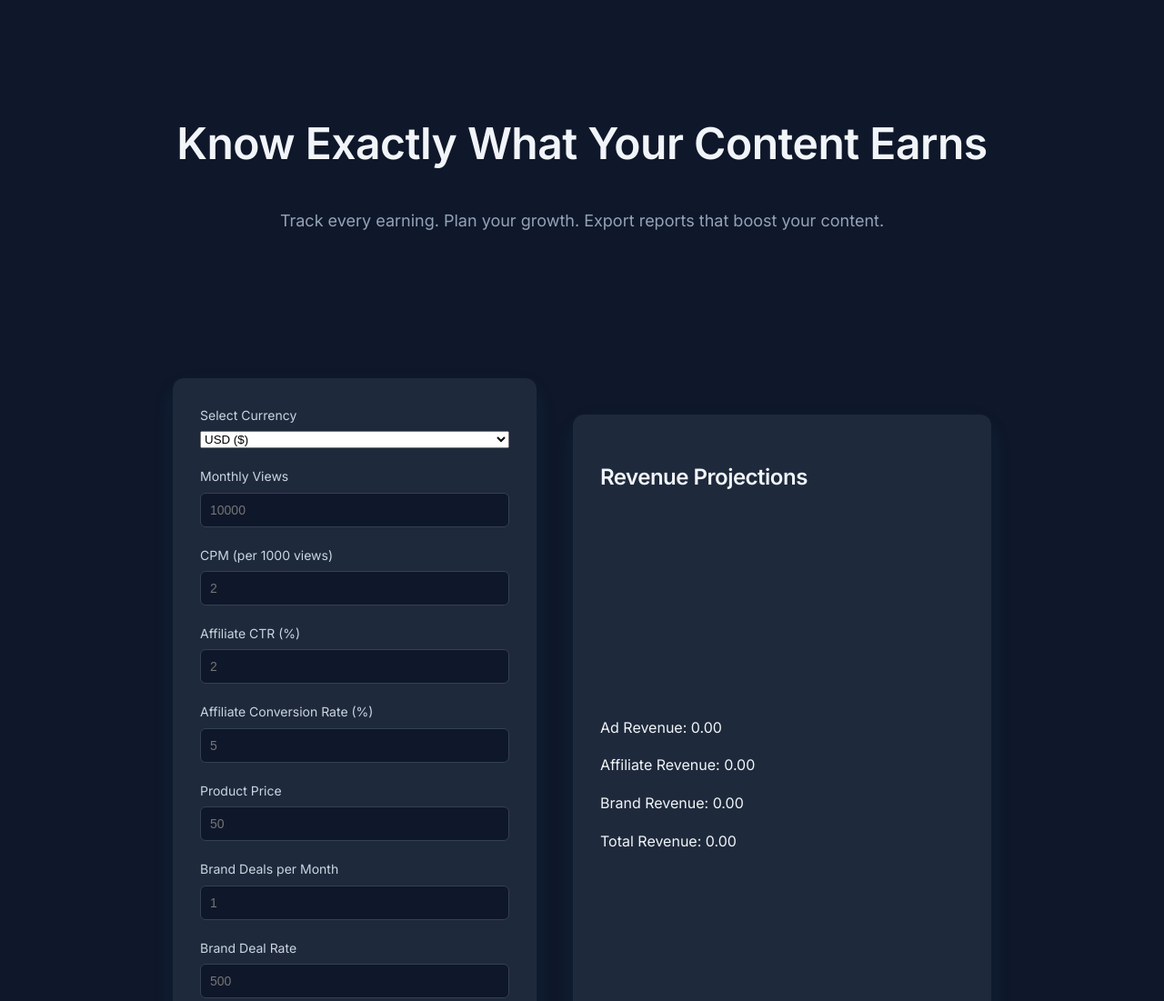
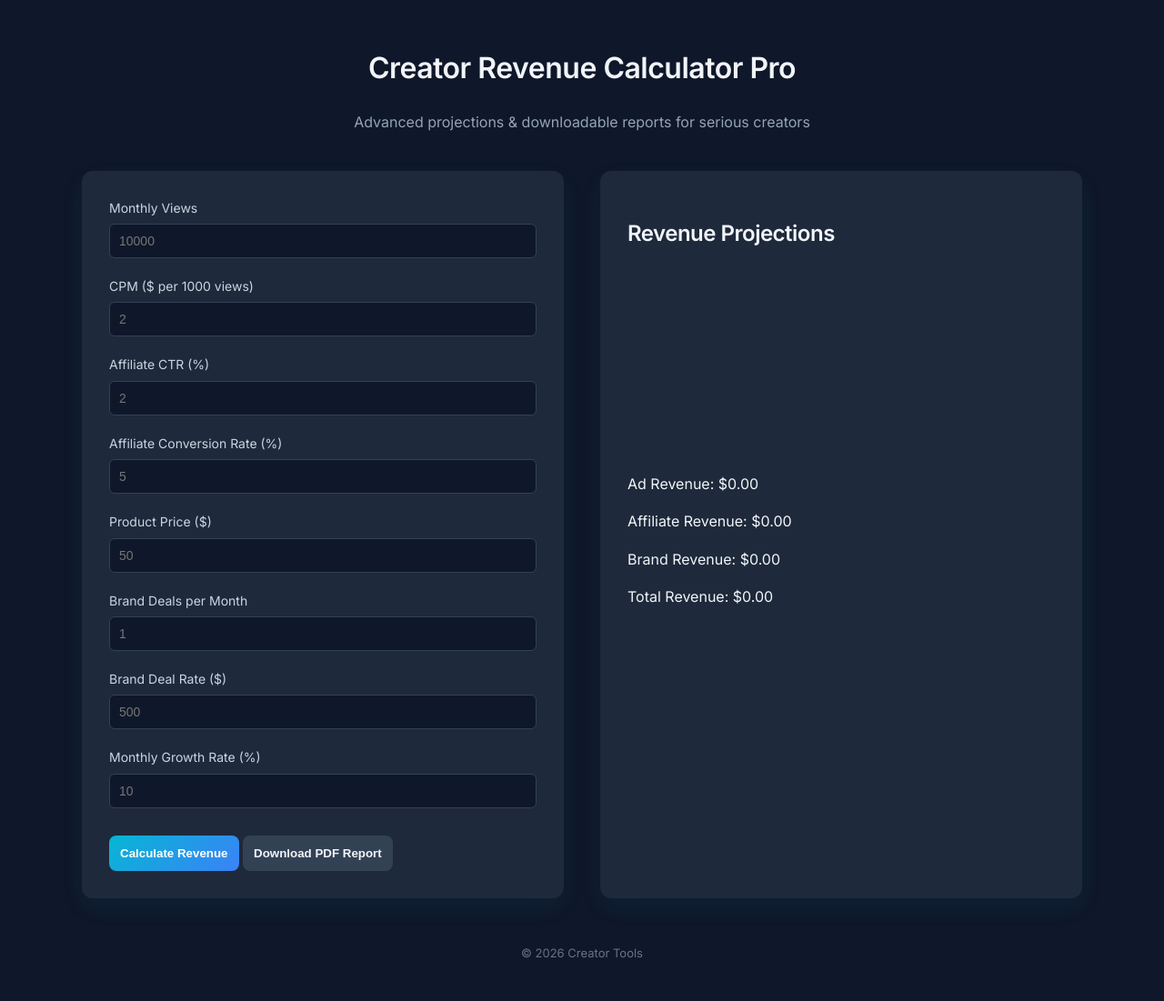
Before and after one commit to Keemojabe/creator-revenue-app, a plain HTML site: page pro.html in a window 1280 px wide. Shown: the top 1101 px of the page at 91% size. Drawn offline with nearby package versions, Linux system fonts and the light colour scheme.

Commit message:
Set Pro landing page and rename free version

```diff
--- a/pro.html
+++ b/pro.html
@@ -10,32 +10,20 @@
     <script src="https://cdn.jsdelivr.net/npm/chart.js"></script>
 </head>
 <body>
-
-<header style="text-align:center; padding:60px 20px;">
-    <h1 style="font-size:48px;">Know Exactly What Your Content Earns</h1>
-    <p style="margin-top:20px; font-size:18px; color:#94a3b8;">
-        Track every earning. Plan your growth. Export reports that boost your content.
-    </p>
+    <header>
+        <h1>Creator Revenue Calculator Pro</h1>
+        <p>Advanced projections & downloadable reports for serious creators</p>
     </header>
 
-<main style="max-width:900px; margin:auto; padding:40px;">
+    <main>
         <section class="calculator">
-        <div class="input-group">
-            <label for="currency">Select Currency</label>
-            <select id="currency">
-                <option value="$">USD ($)</option>
-                <option value="₦">NGN (₦)</option>
-                <option value="€">EUR (€)</option>
-                <option value="£">GBP (£)</option>
-            </select>
-        </div>
-
+            <!-- Inputs -->
             <div class="input-group">
                 <label for="views">Monthly Views</label>
                 <input type="number" id="views" placeholder="10000">
             </div>
             <div class="input-group">
-            <label for="cpm">CPM (per 1000 views)</label>
+                <label for="cpm">CPM ($ per 1000 views)</label>
                 <input type="number" id="cpm" placeholder="2">
             </div>
             <div class="input-group">
@@ -47,7 +35,7 @@
                 <input type="number" id="conversionRate" placeholder="5">
             </div>
             <div class="input-group">
-            <label for="productPrice">Product Price</label>
+                <label for="productPrice">Product Price ($)</label>
                 <input type="number" id="productPrice" placeholder="50">
             </div>
             <div class="input-group">
@@ -55,38 +43,42 @@
                 <input type="number" id="brandDeals" placeholder="1">
             </div>
             <div class="input-group">
-            <label for="brandRate">Brand Deal Rate</label>
+                <label for="brandRate">Brand Deal Rate ($)</label>
                 <input type="number" id="brandRate" placeholder="500">
             </div>
             <div class="input-group">
                 <label for="growthRate">Monthly Growth Rate (%)</label>
                 <input type="number" id="growthRate" placeholder="10">
             </div>
-
             <button id="calculateBtn">Calculate Revenue</button>
             <button id="downloadBtn">Download PDF Report</button>
         </section>
 
-    <section class="results" style="margin-top:40px;">
+        <section class="results">
             <h2>Revenue Projections</h2>
             <canvas id="revenueChart" width="400" height="200"></canvas>
-        <div id="projectionResults">
-            <p>Ad Revenue: <span id="adRevenue">0.00</span></p>
-            <p>Affiliate Revenue: <span id="affiliateRevenue">0.00</span></p>
-            <p>Brand Revenue: <span id="brandRevenue">0.00</span></p>
-            <p>Total Revenue: <span id="totalRevenue">0.00</span></p>
+            <div id="projectionResults"></div>
+
+            <!-- Revenue spans for PDF -->
+            <div id="revenueResults">
+                <p>Ad Revenue: $<span id="adRevenue">0.00</span></p>
+                <p>Affiliate Revenue: $<span id="affiliateRevenue">0.00</span></p>
+                <p>Brand Revenue: $<span id="brandRevenue">0.00</span></p>
+                <p>Total Revenue: $<span id="totalRevenue">0.00</span></p>
             </div>
         </section>
     </main>
 
-<footer style="text-align:center; padding:40px 20px;">
+    <footer>
         <p>&copy; 2026 Creator Tools</p>
     </footer>
 
+    <!-- Modal for free users -->
     <div id="paywallModal" class="modal hidden">
         <div class="modal-content">
             <h2>Upgrade to Pro</h2>
             <p>Unlock projections, charts, and PDF exports.</p>
+            <!-- Lemon Squeezy Checkout -->
             <a href="https://your-lemonsqueezy-checkout-url.com" target="_blank">
                 <button id="buyProBtn">Upgrade Now</button>
             </a>
@@ -94,10 +86,11 @@
         </div>
     </div>
 
+    <!-- Scripts -->
     <script src="assets/js/calculator.js"></script>
     <script src="assets/js/projections.js"></script>
     <script src="assets/js/charts.js"></script>
     <script src="assets/js/paywall.js"></script>
-
+    <script src="assets/js/animations.js"></script>
 </body>
 </html>
```
Lines whose indentation alone changed are shown as unchanged.
